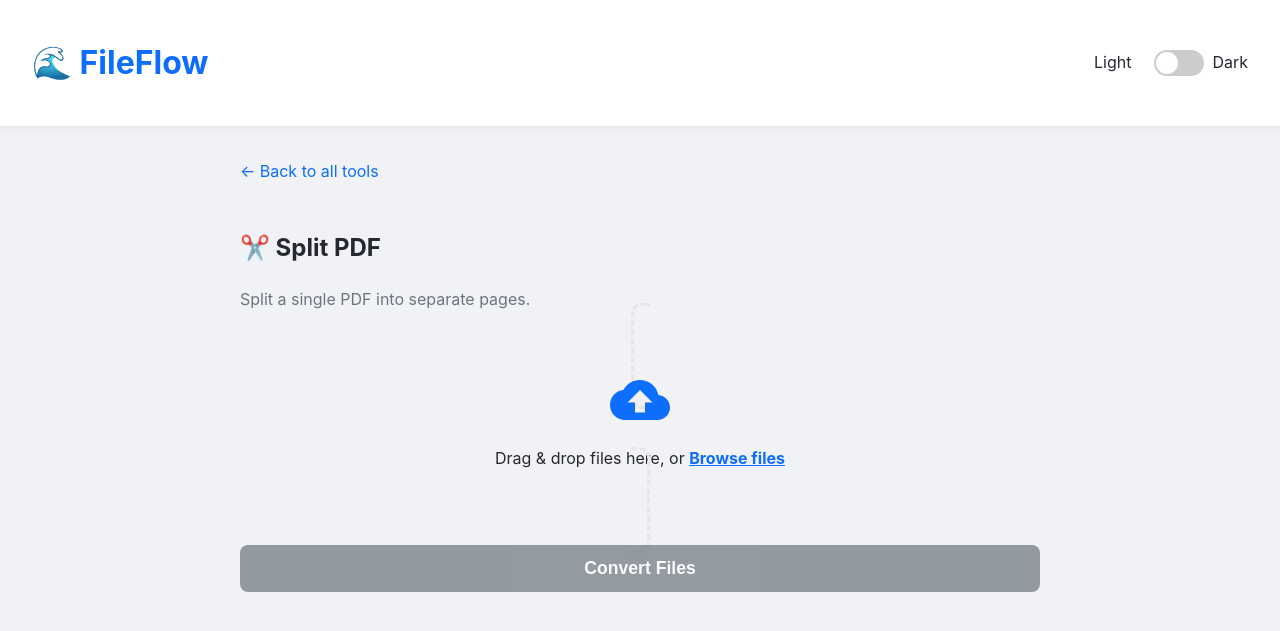
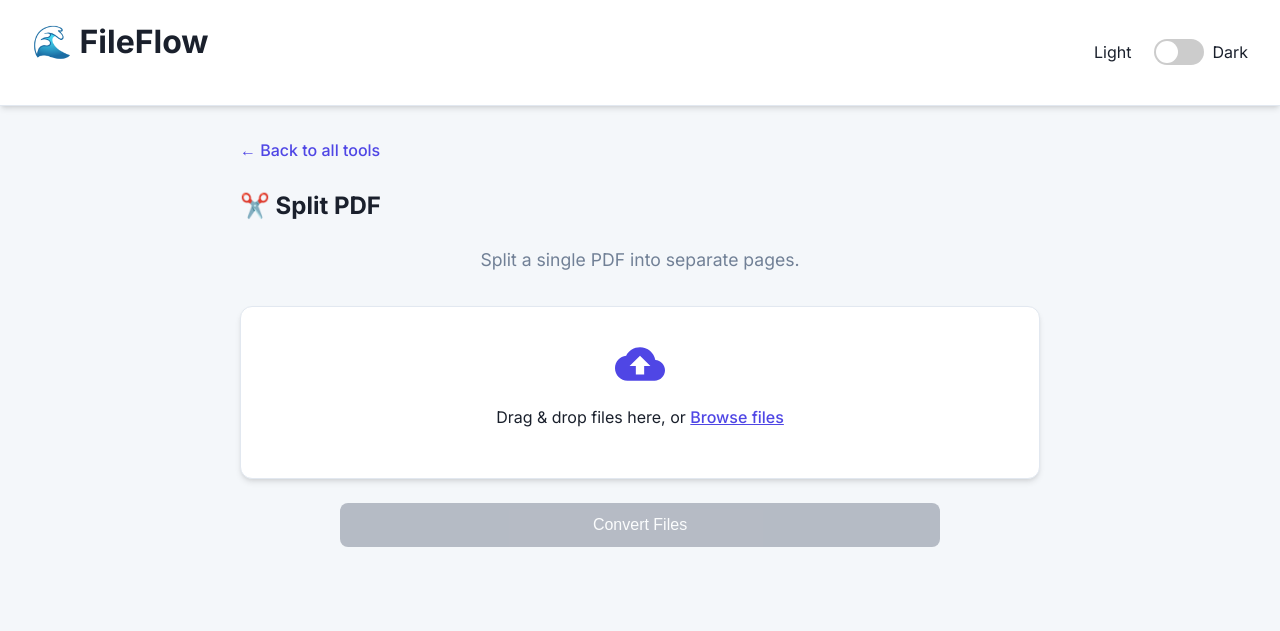
Before and after one commit to yashu-7/pdf-converter-app, a Flask app: page /split-pdf in a window 1280 px wide. Shown: the top 631 px of the page. Run offline with Flask 3, Linux system fonts and the light colour scheme.

Commit message:
Update style.css
updated after the initial feedbacks

```diff
--- a/static/css/style.css
+++ b/static/css/style.css
@@ -1,129 +1,89 @@
-/* static/css/style.css (FIXED & IMPROVED) */
-:root {
-    --bg-color: #f0f2f6;
-    --card-bg: #ffffff;
-    --text-color: #262730;
-    --text-light: #6c757d;
-    --border-color: #e6e6e6;
-    --primary-color: #0d6efd;
-    --primary-hover: #0b5ed7;
-    --success-bg: rgba(25, 135, 84, 0.1);
-    --success-text: #0f5132;
-    --error-bg: rgba(220, 53, 69, 0.1);
-    --error-text: #842029;
-    --shadow-color: rgba(0,0,0,0.04);
+/* static/css/style.css */
+
+@import url('https://fonts.googleapis.com/css2?family=Inter:wght@400;500;700&display=swap');
+
+:root { /* Light Theme */
+    --bg-color: #f4f7fa; --card-bg: #ffffff; --text-primary: #1a202c; --text-secondary: #718096; --border-color: #e2e8f0; --primary-color: #4f46e5; --primary-hover: #4338ca; --success-bg: #ecfdf5; --success-text: #065f46; --success-icon: #10b981; --error-bg: #fef2f2; --error-text: #991b1b; --error-icon: #ef4444; --shadow: 0 4px 6px -1px rgba(0, 0, 0, 0.1), 0 2px 4px -2px rgba(0, 0, 0, 0.1); --shadow-lg: 0 10px 15px -3px rgba(0, 0, 0, 0.1), 0 4px 6px -4px rgba(0, 0, 0, 0.1);
+    --button-bg: #e0e0e0;
+    --button-hover-bg: #cfcfcf;
 }
-body.dark-theme {
-    --bg-color: #0e1117;
-    --card-bg: #161a25;
-    --text-color: #fafafa;
-    --text-light: #8b949e;
-    --border-color: #31333F;
-    --primary-color: #3b82f6;
-    --primary-hover: #2563eb;
-    --success-bg: rgba(34, 197, 94, 0.15);
-    --success-text: #a7f3d0;
-    --error-bg: rgba(248, 113, 113, 0.15);
-    --error-text: #fecaca;
-    --shadow-color: rgba(0,0,0,0.2);
+body.dark-theme { /* Dark Theme */
+    --bg-color: #111827; --card-bg: #1f2937; --text-primary: #f9fafb; --text-secondary: #9ca3af; --border-color: #374151; --primary-color: #6366f1; --primary-hover: #4f46e5; --success-bg: #052e16; --success-text: #a7f3d0; --success-icon: #34d399; --error-bg: #3f1919; --error-text: #fca5a5; --error-icon: #f87171;
+    --button-bg: #374151;
+    --button-hover-bg: #4b5563;
 }
-body {
-    font-family: -apple-system, BlinkMacSystemFont, "Segoe UI", Roboto, Helvetica, Arial, sans-serif;
-    background-color: var(--bg-color); color: var(--text-color); margin: 0;
-    transition: background-color 0.3s, color 0.3s; line-height: 1.6;
-}
+body { font-family: 'Inter', sans-serif; background-color: var(--bg-color); color: var(--text-primary); margin: 0; transition: background-color 0.2s, color 0.2s; line-height: 1.6; }
 .container { max-width: 800px; margin: 2rem auto; padding: 0 1rem; }
-.main-header {
-    display: flex; justify-content: space-between; align-items: center;
-    padding: 1rem 2rem; background-color: var(--card-bg);
-    border-bottom: 1px solid var(--border-color); box-shadow: 0 2px 4px var(--shadow-color);
-}
-h1 { color: var(--primary-color); }
-.tool-description { color: var(--text-light); }
-.back-link { display: inline-block; margin-bottom: 1.5rem; color: var(--primary-color); text-decoration: none; }
+.main-header { display: flex; justify-content: space-between; align-items: center; padding: 1rem 2rem; background-color: var(--card-bg); border-bottom: 1px solid var(--border-color); box-shadow: var(--shadow); }
+h1, h2, h3, h4 { color: var(--text-primary); margin-top: 0;}
+h1 { font-weight: 700; } a { color: var(--primary-color); text-decoration: none; }
+.subtitle, .tool-description { color: var(--text-secondary); text-align: center; margin-bottom: 2rem; font-size: 1.1rem; }
+.back-link { display: inline-flex; align-items: center; gap: 0.5rem; margin-bottom: 1.5rem; font-weight: 500; }
 .back-link:hover { text-decoration: underline; }
-
-/* Tool Grid */
-.tool-grid { display: grid; grid-template-columns: repeat(auto-fit, minmax(250px, 1fr)); gap: 1.5rem; }
-.card {
-    background-color: var(--card-bg); border: 1px solid var(--border-color);
-    border-radius: 10px; padding: 1.5rem; text-decoration: none; color: var(--text-color);
-    box-shadow: 0 4px 6px var(--shadow-color); transition: all 0.3s ease;
-}
-.card:hover { transform: translateY(-5px); box-shadow: 0 10px 20px var(--shadow-color); border-color: var(--primary-color); }
-.card-icon { font-size: 2rem; margin-bottom: 0.5rem; }
-
-/* Theme Switcher */
+.tool-grid { display: grid; grid-template-columns: repeat(auto-fit, minmax(280px, 1fr)); gap: 1.5rem; }
+.card { background-color: var(--card-bg); border: 1px solid var(--border-color); border-radius: 12px; padding: 1.5rem; text-decoration: none; color: var(--text-primary); box-shadow: var(--shadow); transition: all 0.2s ease-in-out; }
+.card:hover { transform: translateY(-4px); box-shadow: var(--shadow-lg); border-color: var(--primary-color); }
+.card-header { display: flex; align-items: center; gap: 0.75rem; }
+.card-header svg { width: 24px; height: 24px; color: var(--primary-color); }
 .theme-switcher { display: flex; align-items: center; gap: 0.5rem; }
 .toggle { visibility: hidden; width: 0; height: 0; }
-.toggle-label {
-    width: 50px; height: 26px; background-color: #ccc; border-radius: 13px;
-    display: block; position: relative; cursor: pointer; transition: background-color 0.2s;
-}
-.toggle-label::after {
-    content: ''; position: absolute; width: 22px; height: 22px;
-    border-radius: 50%; background-color: white; top: 2px; left: 2px;
-    transition: transform 0.2s;
-}
+.toggle-label { width: 50px; height: 26px; background-color: #ccc; border-radius: 13px; display: block; position: relative; cursor: pointer; transition: background-color 0.2s; }
+.toggle-label::after { content: ''; position: absolute; width: 22px; height: 22px; border-radius: 50%; background-color: white; top: 2px; left: 2px; transition: transform 0.2s; }
 .toggle:checked + .toggle-label { background-color: var(--primary-color); }
 .toggle:checked + .toggle-label::after { transform: translateX(24px); }
+#upload-form { margin-top: 2rem; display: flex; flex-direction: column; align-items: center; width: 100%;}
+.file-drop-zone { width: 100%; box-sizing: border-box; background-color: var(--card-bg); border-radius: 12px; border: 1px solid var(--border-color); padding: 2rem; cursor: pointer; transition: all 0.2s ease; box-shadow: var(--shadow); text-align: center; }
+.file-drop-zone.drag-over { transform: scale(1.02); border-color: var(--primary-color); background-color: rgba(79, 70, 229, 0.05); }
+.file-input-hidden { display: none; }
+.upload-icon { color: var(--primary-color); width: 50px; height: 50px; margin: 0 auto 1rem; }
+.browse-link { color: var(--primary-color); font-weight: 500; text-decoration: underline; }
+.tool-options { width: 100%; box-sizing: border-box; max-width: 600px; margin-top: 1.5rem; padding: 1.25rem; background-color: var(--card-bg); border: 1px solid var(--border-color); border-radius: 8px; text-align: left; }
+.tool-options .radio-group { display: flex; flex-direction: column; gap: 0.75rem; }
+.tool-options label { display: flex; align-items: center; gap: 0.5rem; cursor: pointer; font-weight: 500;}
+#custom-range-container { margin-top: 1.5rem; padding: 0.5rem; border-top: 1px solid var(--border-color); }
+#page-range-slider { width: 100%; margin-top: 0.5rem; }
+#slider-readout { text-align: center; margin-top: 0.5rem; font-weight: 500; color: var(--text-secondary); }
+#file-list-area { width: 100%; max-width: 600px; margin-top: 1.5rem; }
+.file-list-header { width: 100%; display: flex; justify-content: space-between; align-items: center; margin-bottom: 0.5rem; }
+.clear-selection-btn { background-color: var(--button-bg); border: none; padding: 6px 12px; border-radius: 5px; cursor: pointer; font-size: 14px; transition: background-color 0.3s ease; color: var(--text-primary); }
+.clear-selection-btn:hover { background-color: var(--button-hover-bg); }
+#file-list { list-style: none; padding: 0; margin: 0; width: 100%; }
+#file-list li { background-color: var(--card-bg); border: 1px solid var(--border-color); padding: 0.5rem 1rem; border-radius: 8px; margin-bottom: 0.5rem; font-size: 0.9rem; display: flex; justify-content: space-between; align-items: center; }
+#file-list .file-size { color: var(--text-secondary); }
+button[type="submit"] { max-width: 600px; width: 100%; padding: 0.8rem 1rem; border-radius: 8px; font-weight: 500; font-size: 1rem; cursor: pointer; transition: all 0.2s; background-color: var(--primary-color); color: white; border: none; margin-top: 1.5rem; }
+button:hover:not(:disabled) { background-color: var(--primary-hover); }
+button:disabled { background-color: #9ca3af; cursor: not-allowed; opacity: 0.7; }
 
-/* Upload Area */
-#upload-form { margin-top: 2rem; text-align: center; }
-.file-drop-zone {
-    border: 3px dashed var(--border-color); border-radius: 10px;
-    padding: 2.5rem 1rem; cursor: pointer; transition: all 0.2s ease;
+/* === THIS IS THE ONLY CHANGE === */
+#result-area {
+    max-width: 600px;
+    width: 100%;
+    /* Auto margins on left and right will center the block perfectly */
+    margin: 2rem auto 0 auto;
 }
-.file-drop-zone.drag-over {
-    border-color: var(--primary-color);
-    background-color: rgba(13, 110, 253, 0.1);
-}
-.file-input-hidden { display: none; }
-.upload-icon { color: var(--primary-color); width: 60px; height: 60px; margin: 0 auto 1rem; }
-.browse-link { color: var(--primary-color); font-weight: bold; text-decoration: underline; }
-#file-list {
-    list-style: none; padding: 0; margin-top: 1rem; text-align: left;
-    max-width: 600px; margin-left: auto; margin-right: auto;
-}
-#file-list li {
-    background-color: var(--card-bg); border: 1px solid var(--border-color);
-    padding: 0.5rem 1rem; border-radius: 8px; margin-bottom: 0.5rem;
-    font-size: 0.9rem; display: flex; justify-content: space-between; align-items: center;
-}
-#file-list .file-size { color: var(--text-light); }
+/* === END OF CHANGE === */
 
-/* Buttons */
-button {
-    width: 100%; padding: 0.8rem 1rem; border-radius: 8px; font-weight: bold;
-    font-size: 1.1rem; cursor: pointer; transition: all 0.2s;
-    background-color: var(--primary-color); color: white; border: none; margin-top: 1rem;
-}
-button:hover:not(:disabled) { background-color: var(--primary-hover); }
-button:disabled { background-color: #6c757d; cursor: not-allowed; opacity: 0.7; }
+.hidden { display: none !important; }
 
-/* Result Area & Spinner */
-#result-area { text-align: center; margin-top: 2rem; }
-.hidden { display: none; }
-.spinner {
-    width: 40px; height: 40px; border: 4px solid var(--border-color);
-    border-top: 4px solid var(--primary-color); border-radius: 50%;
-    animation: spin 1s linear infinite; margin: 1rem auto;
-}
-@keyframes spin { 0% { transform: rotate(0deg); } 100% { transform: rotate(360deg); } }
+/* --- Progress Bar Styles --- */
+.progress-container { padding: 1rem; background-color: var(--card-bg); border: 1px solid var(--border-color); border-radius: 12px; }
+.progress-container p { text-align: center; margin: 0 0 0.75rem 0; font-weight: 500; }
+.progress-bar-background { width: 100%; background-color: var(--border-color); border-radius: 10px; overflow: hidden; height: 12px; }
+body.dark-theme .progress-bar-background { background-color: var(--border-color); }
+.progress-bar { height: 100%; width: 0; background-color: var(--primary-color); border-radius: 10px; transition: width 4s cubic-bezier(0.25, 1, 0.5, 1); }
+.progress-bar.finished { background-color: var(--success-icon); transition: width 0.5s ease; }
 
-.message {
-    padding: 1rem; border-radius: 8px; margin-bottom: 1rem;
-    border: 1px solid transparent;
-}
-.message.success { background-color: var(--success-bg); color: var(--success-text); border-color: var(--success-text); }
-.message.error { background-color: var(--error-bg); color: var(--error-text); border-color: var(--error-text); }
-.button-link {
-    display: inline-block; padding: 0.8rem 1.5rem; text-decoration: none;
-    background-color: var(--success-text); color: var(--bg-color); border-radius: 8px;
-    font-weight: bold;
-}
-body.dark-theme .button-link { background-color: var(--success-text); color: #000; }
+/* --- Message and Result Styles --- */
+.message { width: 100%; padding: 2rem; border-radius: 12px; border-width: 1px; border-style: solid; display: flex; flex-direction: column; align-items: center; justify-content: center; text-align: center; box-sizing: border-box; }
+.message p { margin: 0 0 1rem 0; font-weight: 500; font-size: 1.1rem;}
+.download-button { display: inline-block; padding: 0.75rem 1.5rem; text-decoration: none; border-radius: 8px; font-weight: 500; transition: background-color 0.2s; }
+.message.success { background-color: var(--success-bg); color: var(--success-text); border-color: var(--success-icon); }
+.message.success .download-button { background-color: var(--success-icon); color: #fff; }
+body.dark-theme .message.success .download-button { background-color: var(--success-icon); color: #111827; }
+.message.error { background-color: var(--error-bg); color: var(--error-text); border-color: var(--error-icon); }
 
-/* Footer */
-.main-footer { text-align: center; margin-top: 4rem; padding: 2rem; border-top: 1px solid var(--border-color); }
-.main-footer textarea { width: 100%; max-width: 500px; height: 80px; margin: 1rem 0; padding: 0.5rem; border-radius: 8px; border: 1px solid var(--border-color); background: var(--card-bg); color: var(--text-color);}
+.main-footer { text-align: center; margin-top: 4rem; padding: 2rem; border-top: 1px solid var(--border-color); color: var(--text-secondary); }
+#feedback-form { display: flex; flex-direction: column; align-items: center; gap: 1rem; margin-bottom: 1rem; }
+#feedback-form textarea { width: 100%; max-width: 500px; height: 80px; padding: 0.5rem; border-radius: 8px; border: 1px solid var(--border-color); background: var(--card-bg); color: var(--text-primary);}
+#feedback-form button { max-width: 520px; margin-top: 0; }
+.footer-privacy-text { font-size: 0.9rem; }
```
